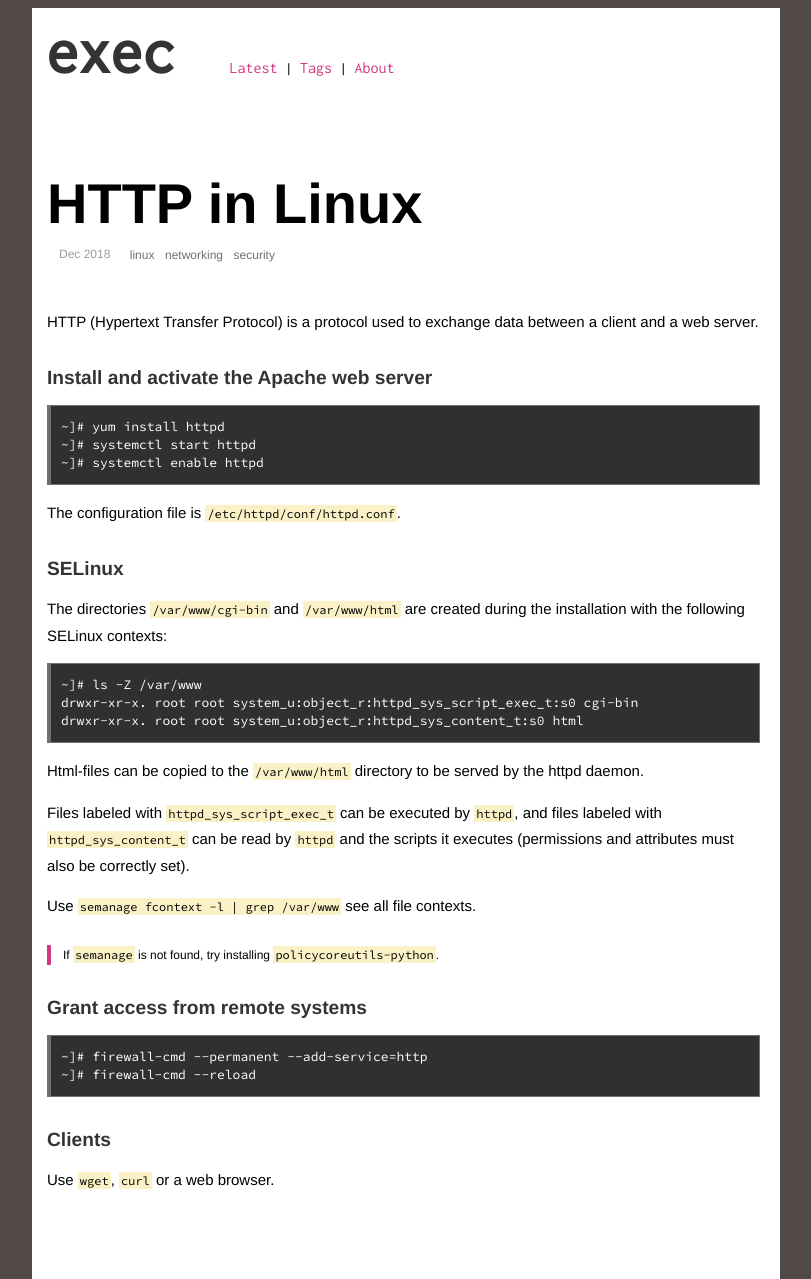
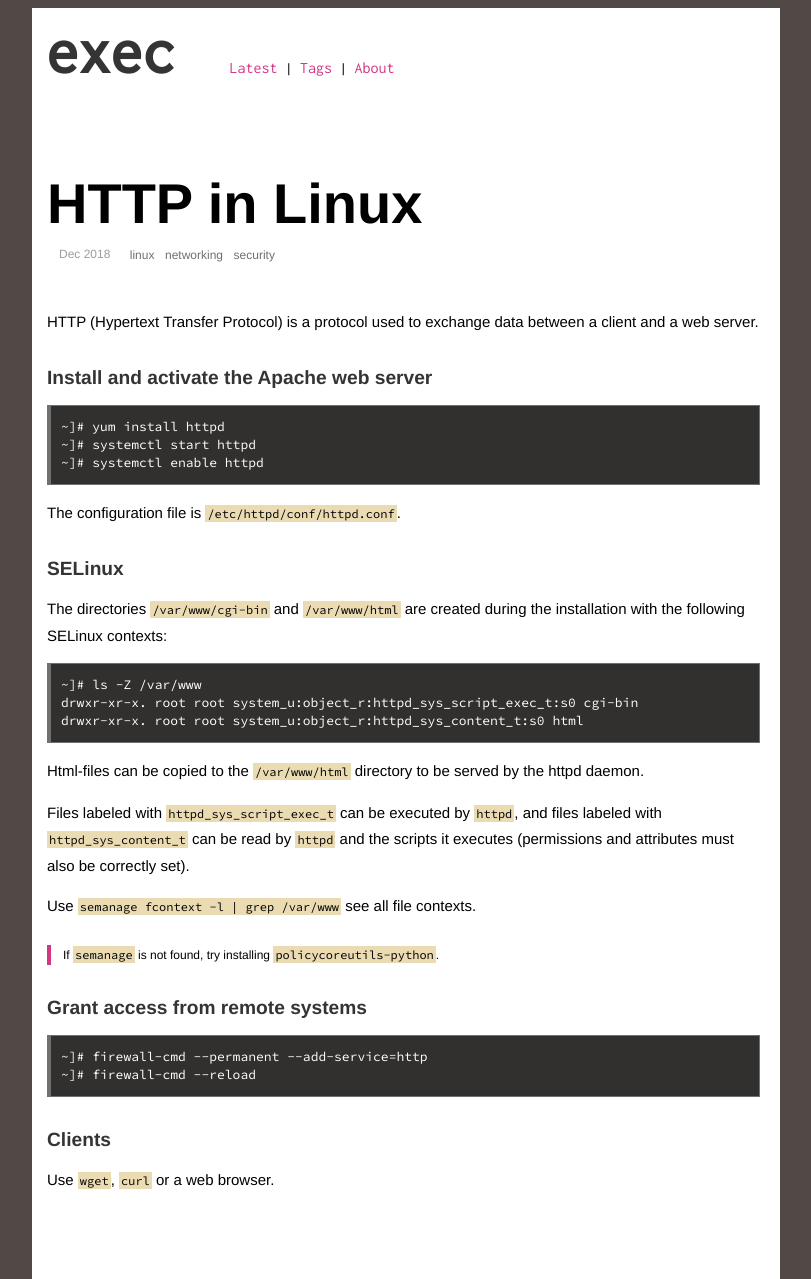
Before and after one commit to execas/execas.github.io, a Jekyll site: the page built from _posts/2018-12-03-http-in-linux.md, in a window 1280 px wide. Shown: the whole page, without its empty margins (234-1045 px from the left). Built offline with Jekyll 4.4.1, drawn with Linux system fonts in a browser that asks for light colours.

Commit message:
Update execas.css

```diff
--- a/css/execas.css
+++ b/css/execas.css
@@ -63,7 +63,7 @@ pre code {
 }
 
 code {
-     background-color: #fbf1c7;
+     background-color: #ebdbb2;
      /*background-color: #f6f8fa;*/
      font-family: "Source Code Pro", monospace;
      whitespace:normal;
```
